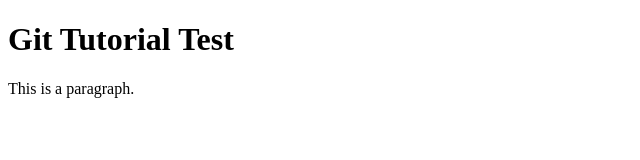
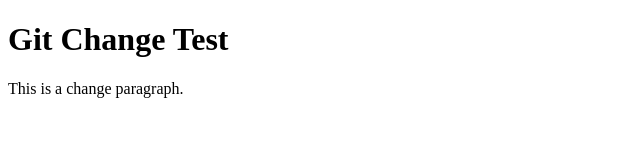
Before and after one commit to AZL-Git-Tuto/GIT-Tutorial, a plain HTML site: page index.html in a window 1280 px wide. Shown: the whole page, without its empty margins (0-640 px from the left). Drawn offline with Linux system fonts and the light colour scheme.

Commit message:
change index.html

```diff
--- a/index.html
+++ b/index.html
@@ -7,7 +7,7 @@
     <title>Document</title>
 </head>
 <body>
-    <h1>Git Tutorial Test</h1>
-    <p>This is a paragraph.</p>
+    <h1>Git Change Test</h1>
+    <p>This is a change paragraph.</p>
 </body>
 </html>
```
